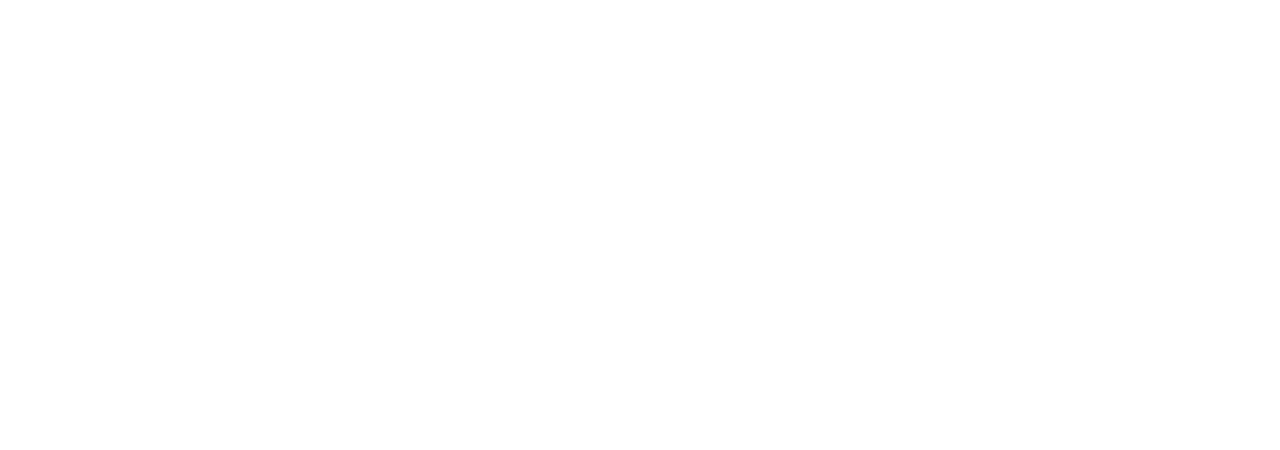
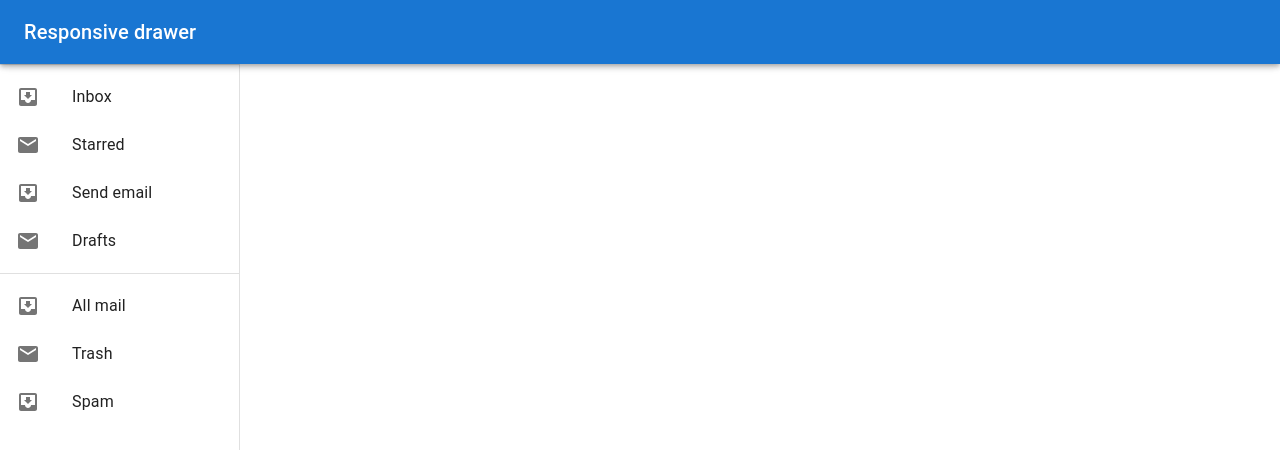
Before and after one commit to bensondomingo/profiling-client, a React (Vite) app: page / in a window 1280 px wide. Shown: the top 450 px of the page. Built offline with nearby package versions, Linux system fonts and the light colour scheme.

Commit message:
Add basic layout

```diff
--- a/src/App.tsx
+++ b/src/App.tsx
@@ -1,5 +1,28 @@
-function App() {
-  return <div></div>
+import { useState } from 'react'
+import { Box } from '@mui/material'
+import { QueryClient, QueryClientProvider } from 'react-query'
+
+import { Profiles } from './components/Profiles'
+import TopBar from './components/layout/TopBar'
+import SideBar from './components/layout/SideBar'
+
+const queryClient = new QueryClient()
+
+const App = () => {
+  const [mobileOpen, setMobileOpen] = useState(false)
+
+  const handleDrawerToggle = () => {
+    setMobileOpen(!mobileOpen)
+  }
+
+  return (
+    <QueryClientProvider client={queryClient}>
+      <Box sx={{ display: 'flex' }}>
+        <TopBar onToggleSideNav={handleDrawerToggle}></TopBar>
+        <SideBar mobileOpen={mobileOpen} onClose={handleDrawerToggle}></SideBar>
+      </Box>
+    </QueryClientProvider>
+  )
 }
 
 export default App
--- /dev/null
+++ b/src/components/Profiles.tsx
@@ -0,0 +1,31 @@
+import { useEffect, useState } from 'react'
+import { useQuery } from 'react-query'
+
+import { Profile } from '../global/types'
+
+import { axiosClient } from '../config'
+import { AxiosResponse } from 'axios'
+
+export const Profiles = () => {
+  const [profiles, setProfiles] = useState<Profile[]>([])
+  const { isLoading, isError } = useQuery(
+    'profiles',
+    async () => await axiosClient.get('/profiles'),
+    {
+      enabled: true,
+      onSuccess: (res: AxiosResponse<Profile[]>) => setProfiles(res.data),
+    }
+  )
+
+  return (
+    <div>
+      <ul>
+        {profiles.map((profile) => (
+          <li key={profile.id}>
+            {profile.first_name} {profile.last_name}
+          </li>
+        ))}
+      </ul>
+    </div>
+  )
+}
--- /dev/null
+++ b/src/components/layout/SideBar.tsx
@@ -0,0 +1,99 @@
+import * as React from 'react'
+import AppBar from '@mui/material/AppBar'
+import Box from '@mui/material/Box'
+import CssBaseline from '@mui/material/CssBaseline'
+import Divider from '@mui/material/Divider'
+import Drawer from '@mui/material/Drawer'
+import IconButton from '@mui/material/IconButton'
+import InboxIcon from '@mui/icons-material/MoveToInbox'
+import List from '@mui/material/List'
+import ListItem from '@mui/material/ListItem'
+import ListItemButton from '@mui/material/ListItemButton'
+import ListItemIcon from '@mui/material/ListItemIcon'
+import ListItemText from '@mui/material/ListItemText'
+import MailIcon from '@mui/icons-material/Mail'
+import MenuIcon from '@mui/icons-material/Menu'
+import Toolbar from '@mui/material/Toolbar'
+import Typography from '@mui/material/Typography'
+
+const drawerWidth = 240
+
+interface Props {
+  mobileOpen: boolean
+  onClose: CallableFunction
+}
+
+export default function ResponsiveDrawer(props: Props) {
+  const { mobileOpen, onClose } = props
+
+  const drawer = (
+    <div>
+      <Toolbar />
+      <Divider />
+      <List>
+        {['Inbox', 'Starred', 'Send email', 'Drafts'].map((text, index) => (
+          <ListItem key={text} disablePadding>
+            <ListItemButton>
+              <ListItemIcon>
+                {index % 2 === 0 ? <InboxIcon /> : <MailIcon />}
+              </ListItemIcon>
+              <ListItemText primary={text} />
+            </ListItemButton>
+          </ListItem>
+        ))}
+      </List>
+      <Divider />
+      <List>
+        {['All mail', 'Trash', 'Spam'].map((text, index) => (
+          <ListItem key={text} disablePadding>
+            <ListItemButton>
+              <ListItemIcon>
+                {index % 2 === 0 ? <InboxIcon /> : <MailIcon />}
+              </ListItemIcon>
+              <ListItemText primary={text} />
+            </ListItemButton>
+          </ListItem>
+        ))}
+      </List>
+    </div>
+  )
+
+  return (
+    <Box
+      component="nav"
+      sx={{ width: { sm: drawerWidth }, flexShrink: { sm: 0 } }}
+    >
+      {/* The implementation can be swapped with js to avoid SEO duplication of links. */}
+      <Drawer
+        variant="temporary"
+        open={mobileOpen}
+        onClose={() => onClose()}
+        ModalProps={{
+          keepMounted: true, // Better open performance on mobile.
+        }}
+        sx={{
+          display: { xs: 'block', sm: 'none' },
+          '& .MuiDrawer-paper': {
+            boxSizing: 'border-box',
+            width: drawerWidth,
+          },
+        }}
+      >
+        {drawer}
+      </Drawer>
+      <Drawer
+        variant="permanent"
+        sx={{
+          display: { xs: 'none', sm: 'block' },
+          '& .MuiDrawer-paper': {
+            boxSizing: 'border-box',
+            width: drawerWidth,
+          },
+        }}
+        open
+      >
+        {drawer}
+      </Drawer>
+    </Box>
+  )
+}
--- /dev/null
+++ b/src/components/layout/TopBar.tsx
@@ -0,0 +1,49 @@
+import * as React from 'react'
+import AppBar from '@mui/material/AppBar'
+import Box from '@mui/material/Box'
+import CssBaseline from '@mui/material/CssBaseline'
+import Divider from '@mui/material/Divider'
+import Drawer from '@mui/material/Drawer'
+import IconButton from '@mui/material/IconButton'
+import List from '@mui/material/List'
+import ListItem from '@mui/material/ListItem'
+import ListItemButton from '@mui/material/ListItemButton'
+import ListItemText from '@mui/material/ListItemText'
+import MenuIcon from '@mui/icons-material/Menu'
+import Toolbar from '@mui/material/Toolbar'
+import Typography from '@mui/material/Typography'
+import Button from '@mui/material/Button'
+
+const drawerWidth = 240
+const navItems = ['Home', 'About', 'Contact']
+
+interface Props {
+  onToggleSideNav: CallableFunction
+}
+
+const TopBar = (props: Props) => {
+  const { onToggleSideNav } = props
+  return (
+    <AppBar
+      position="fixed"
+      sx={{ zIndex: (theme) => theme.zIndex.drawer + 1 }}
+    >
+      <Toolbar>
+        <IconButton
+          color="inherit"
+          aria-label="open drawer"
+          edge="start"
+          onClick={() => onToggleSideNav()}
+          sx={{ mr: 2, display: { sm: 'none' } }}
+        >
+          <MenuIcon />
+        </IconButton>
+        <Typography variant="h6" noWrap component="div">
+          Responsive drawer
+        </Typography>
+      </Toolbar>
+    </AppBar>
+  )
+}
+
+export default TopBar
```
